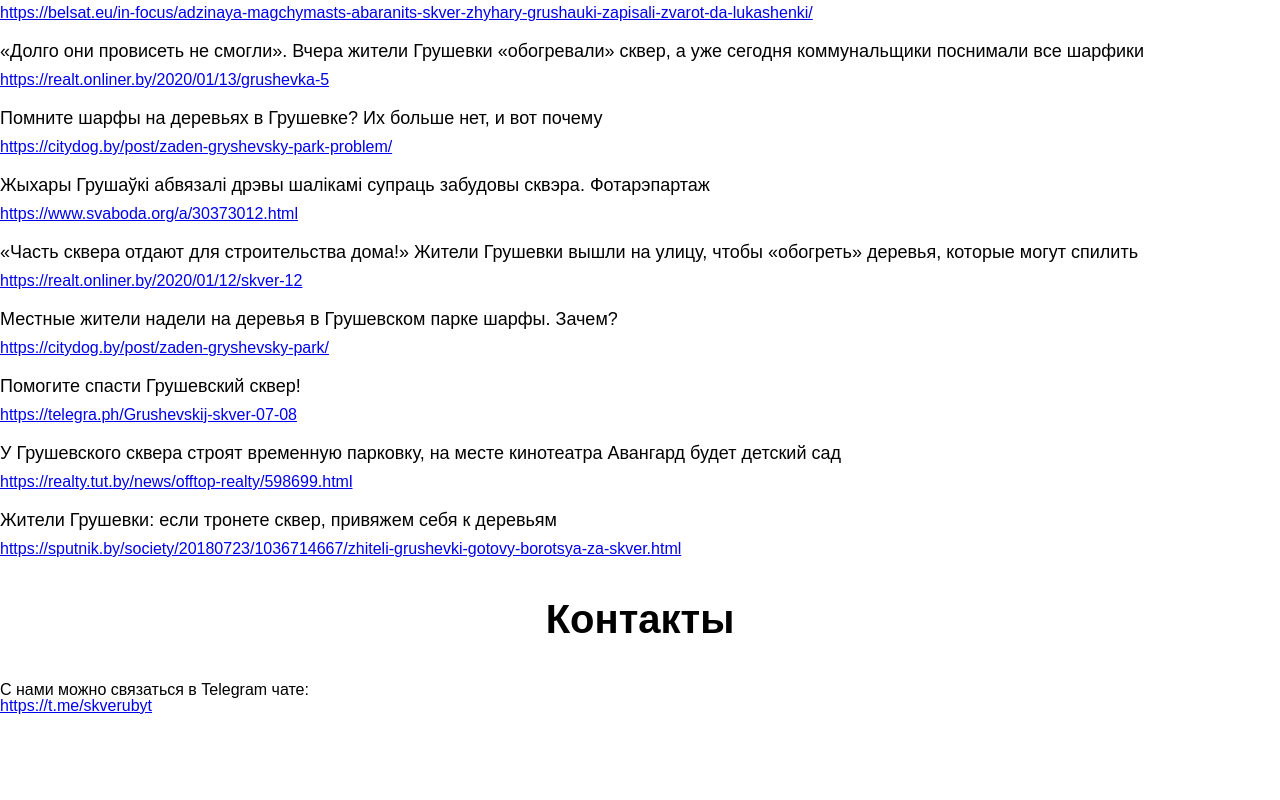
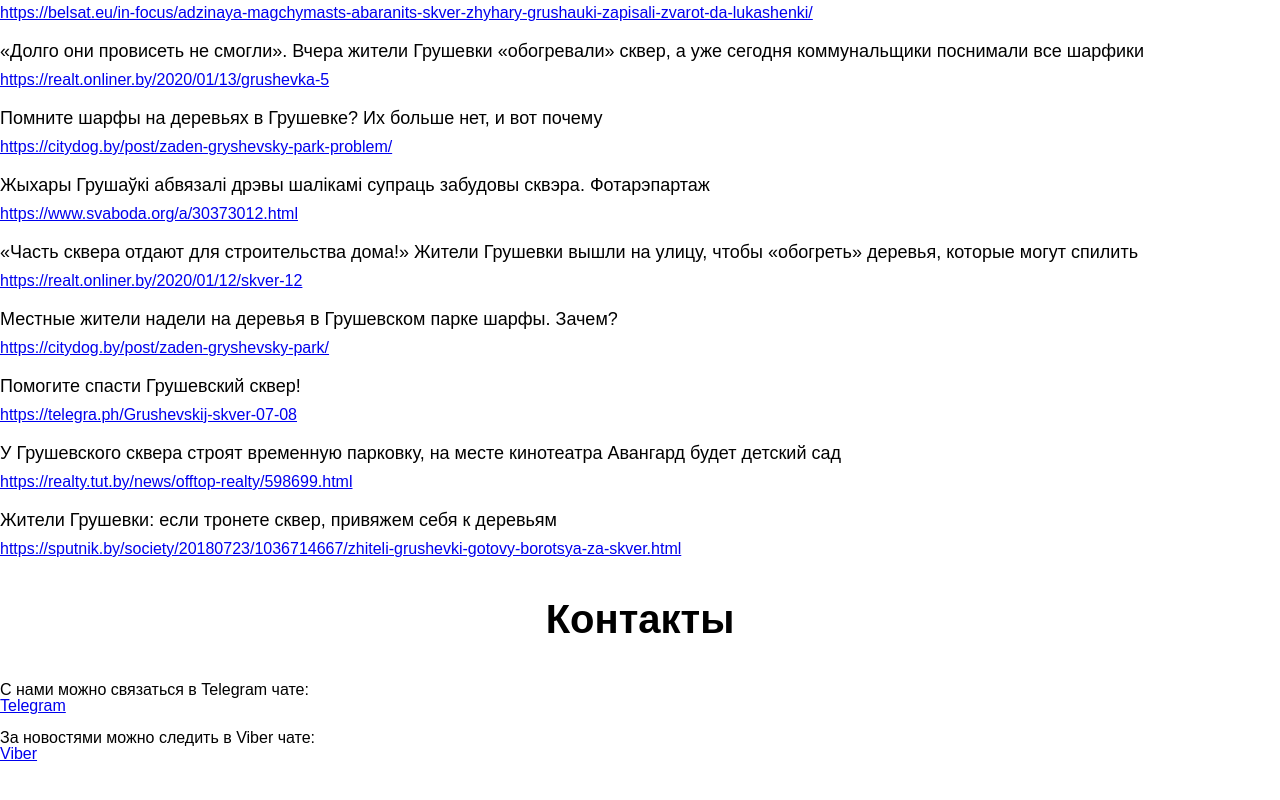
Before and after one commit to Muskos/skverybit, a Next.js app: page / in a window 1280 px wide. Shown: the part 3858-4658 px from the top of the page. Before the commit the page ends 4612 px from the top, so only its background shows below. Built offline with nearby package versions, Linux system fonts and the light colour scheme.

Commit message:
Added viber contact

```diff
--- a/components/ContactSection/ContactSection.jsx
+++ b/components/ContactSection/ContactSection.jsx
@@ -11,7 +11,17 @@ const ContactSection = () => <section className={style['contact-section']}>
         onClick={() => {
             ym('reachGoal', 'open_telegram_chanel');
         }}
-    >https://t.me/skverubyt</ExternalLink>
+    >Telegram</ExternalLink>
+    <br /> <br />
+    <p className={style['contact-section_text']}>За новостями можно следить в Viber чате:</p>
+    <ExternalLink
+        href="https://invite.viber.com/?g2=AQBKuET7rc2MBkruMUBObAgBmTzGRRm6JrGe7Vp2vGAB%2FXqiHHSA%2BMeamvcTy%2FTv"
+        title="Ссылка на Viber канал"
+        onClick={() => {
+            ym('reachGoal', 'open_Viber_chanel');
+        }}
+    >Viber</ExternalLink>
+
 </section>
 
 export default ContactSection;
--- a/components/MainSection/MainSection.jsx
+++ b/components/MainSection/MainSection.jsx
@@ -1,4 +1,5 @@
 import React from 'react';
+import ym from 'react-yandex-metrika';
 import ReactPlayer from 'react-player'
 import ExternalLink from '../ExternalLink/ExternalLink';
 import style from './style.scss'
@@ -36,9 +37,7 @@ class MainSection extends React.Component {
                         <ExternalLink
                             href="https://t.me/skverubyt"
                             title="Ссылка на Telegram чат"
-                            onClick={() => {
-                                ym('reachGoal', 'open_telegram_chanel');
-                            }}
+                            onClick={() => ym('reachGoal', 'open_telegram_chanel')}
                         >https://t.me/skverubyt</ExternalLink></h2>
                 </div>
                 <div className={style['main-section_video-background']}>
```
